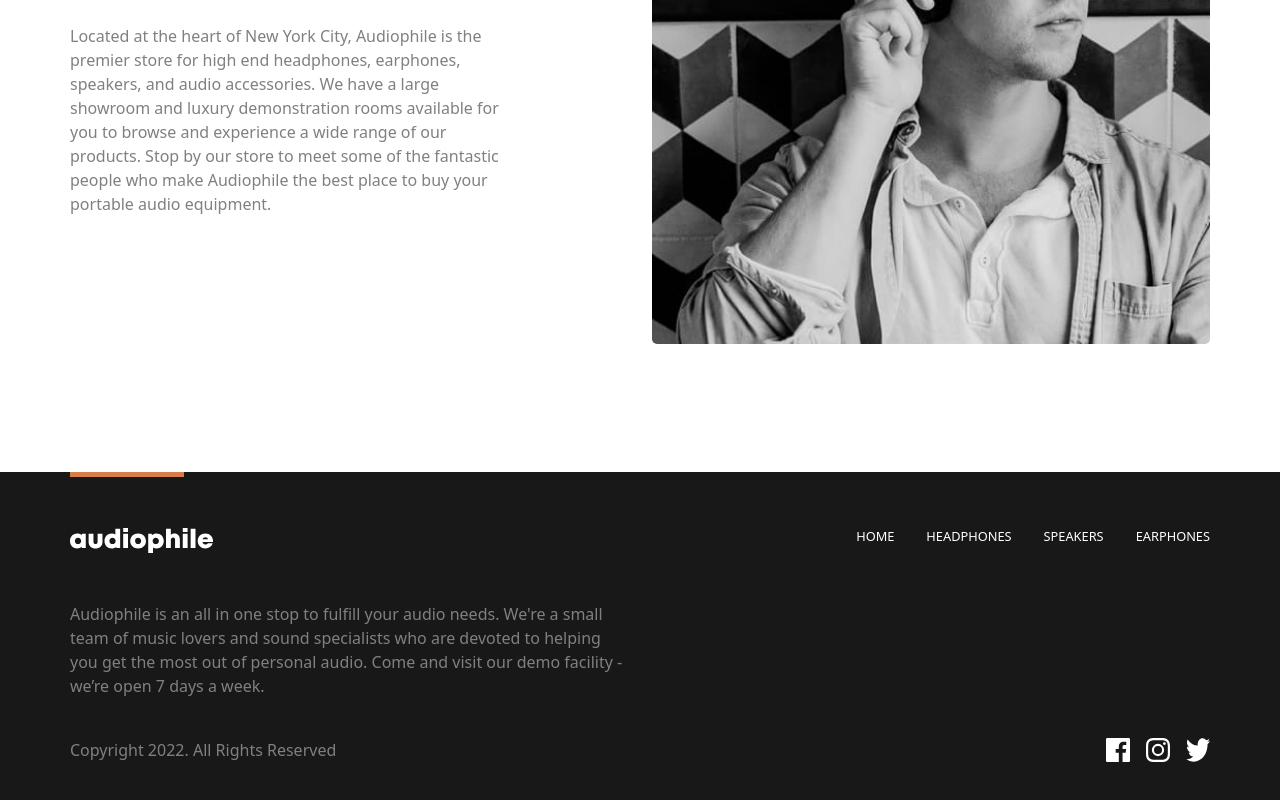
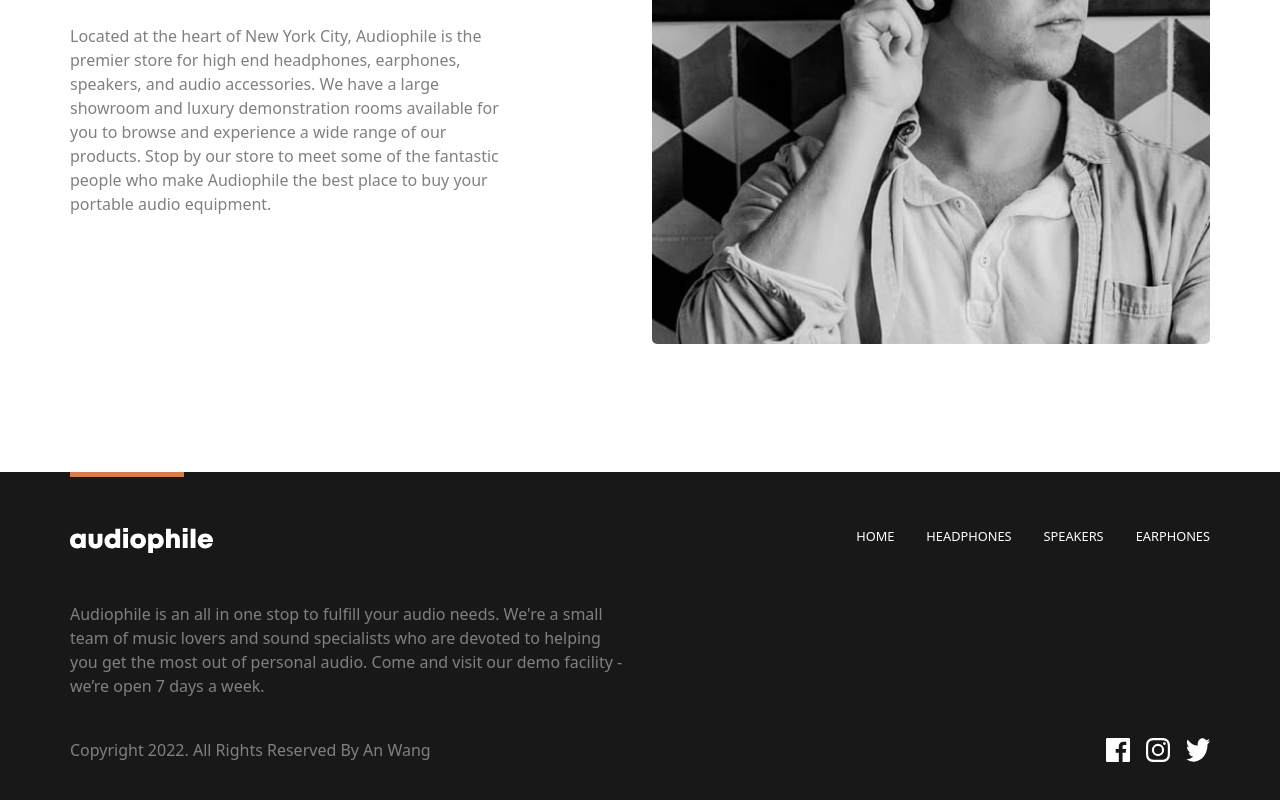
Before and after one commit to AnWang719/Audiophile, a React (Create React App) app: page / in a window 1280 px wide. Shown: the part 3000-3800 px from the top of the page. Built offline with nearby package versions, Linux system fonts and the light colour scheme.

Commit message:
copyrights update

```diff
--- a/src/components/shared/Footer.js
+++ b/src/components/shared/Footer.js
@@ -50,7 +50,7 @@ function Footer() {
           </Row>
           <Row>
             <Col md={6} sm={12}>
-              <p>Copyright 2022. All Rights Reserved</p>
+              <p>Copyright 2022. All Rights Reserved By An Wang</p>
             </Col>
             <Col md={6} sm={12}>
               <div className={classes.socialIcons}>
```
